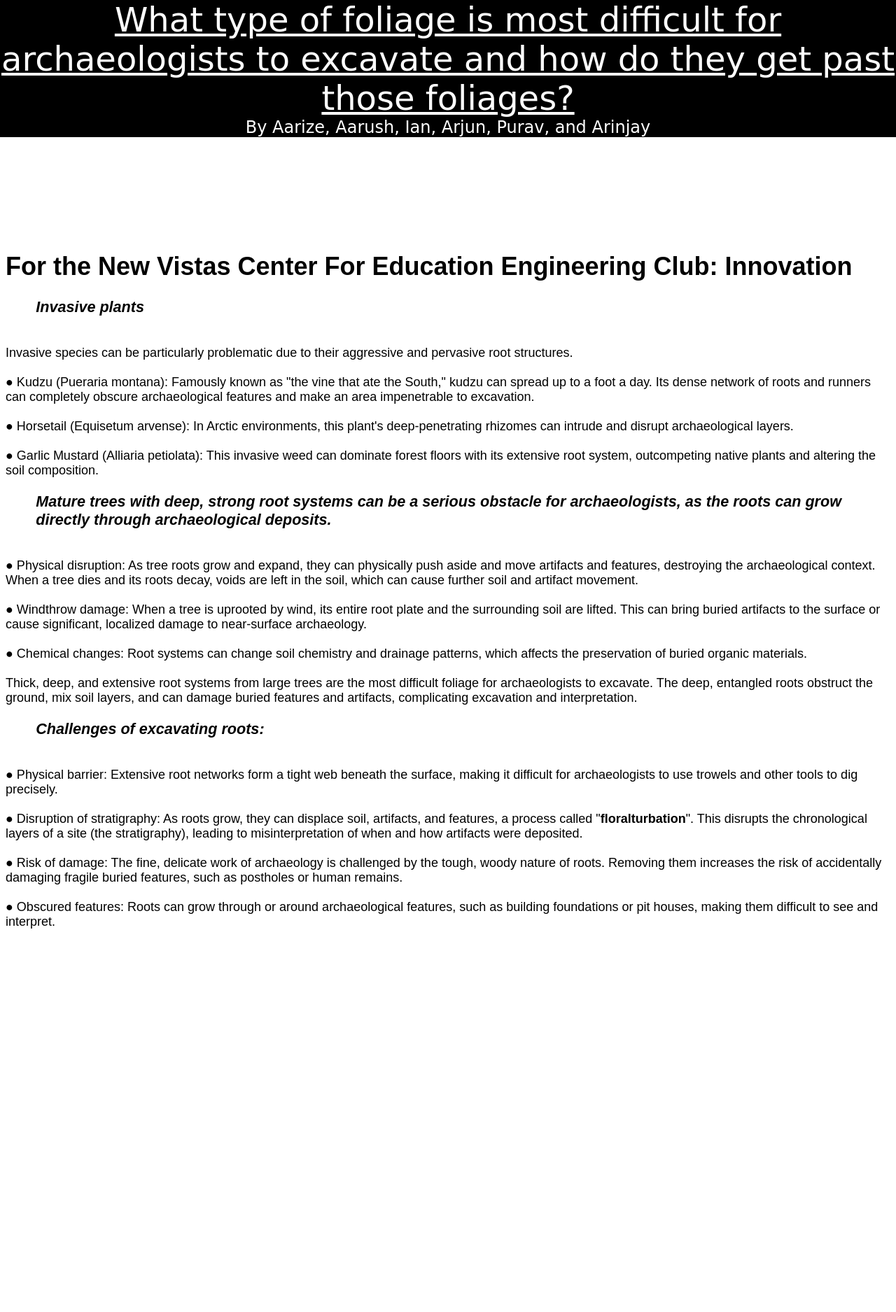
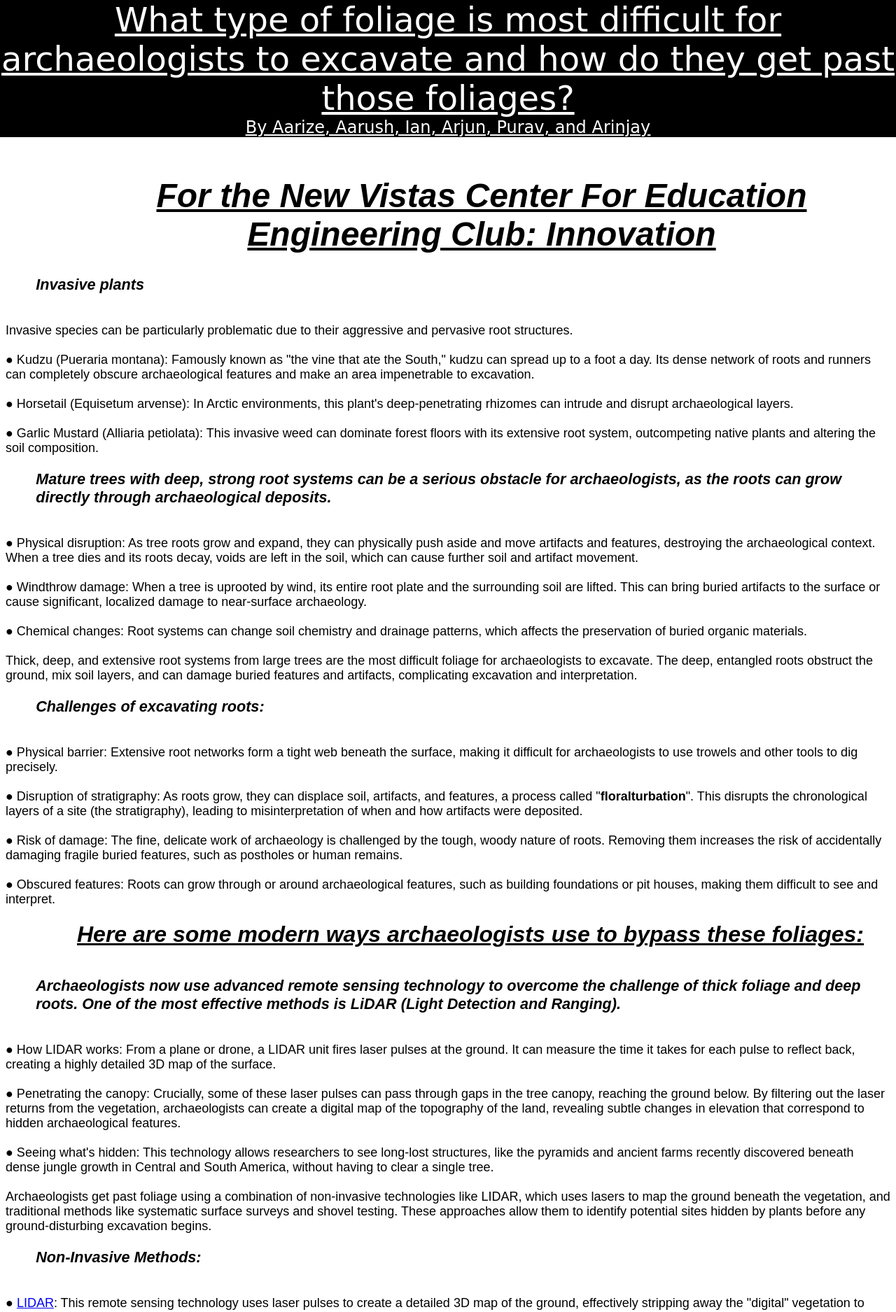
Before and after one commit to AriCho2014/InnovationAri, a plain HTML site: page Main.html in a window 1280 px wide. Shown: the top 1875 px of the page at 70% size. Before the commit the page ends 1346 px from the top, so only its background shows below. Drawn offline with Linux system fonts and the light colour scheme.

Commit message:
changed or added a LOT of things

```diff
--- a/Main.html
+++ b/Main.html
@@ -9,8 +9,8 @@
     </head>
     <body>
         <header>
-            <u>What type of foliage is most difficult for archaeologists to excavate and how do they get past those foliages?</u><div class="names">By Aarize, Aarush, Ian, Arjun, Purav, and Arinjay</div>
-        </header><p style="margin-bottom: 20em; border: none"></p><h1>For the New Vistas Center For Education Engineering Club: Innovation</h1>
+            What type of foliage is most difficult for archaeologists to excavate and how do they get past those foliages?<div class="names">By Aarize, Aarush, Ian, Arjun, Purav, and Arinjay</div>
+        </header><p style="margin-bottom: 14em; border: none"></p><h1 class="title" style="font-size: xxx-large">For the New Vistas Center For Education Engineering Club: Innovation</h1>
         <p>
         <div class="subtitle">Invasive plants </div><br><br>
         Invasive species can be particularly problematic due to their aggressive and pervasive root structures. <br><br>
@@ -25,7 +25,19 @@
         ● Physical barrier: Extensive root networks form a tight web beneath the surface, making it difficult for archaeologists to use trowels and other tools to dig precisely. <br><br>
         ● Disruption of stratigraphy: As roots grow, they can displace soil, artifacts, and features, a process called "<strong>floralturbation</strong>". This disrupts the chronological layers of a site (the stratigraphy), leading to misinterpretation of when and how artifacts were deposited. <br><br>
         ● Risk of damage: The fine, delicate work of archaeology is challenged by the tough, woody nature of roots. Removing them increases the risk of accidentally damaging fragile buried features, such as postholes or human remains. <br><br>
-        ● Obscured features: Roots can grow through or around archaeological features, such as building foundations or pit houses, making them difficult to see and interpret.
+        ● Obscured features: Roots can grow through or around archaeological features, such as building foundations or pit houses, making them difficult to see and interpret.<br><br>
+        <div class="title">Here are some modern ways archaeologists use to bypass these foliages:</div> <br><br>
+        <div class = "subtitle">Archaeologists now use advanced remote sensing technology to overcome the challenge of thick foliage and deep roots. One of the most effective methods is LiDAR (Light Detection and Ranging).</div> <br><br>
+        ● How LIDAR works: From a plane or drone, a LIDAR unit fires laser pulses at the ground. It can measure the time it takes for each pulse to reflect back, creating a highly detailed 3D map of the surface. <br><br>
+        ● Penetrating the canopy: Crucially, some of these laser pulses can pass through gaps in the tree canopy, reaching the ground below. By filtering out the laser returns from the vegetation, archaeologists can create a digital map of the topography of the land, revealing subtle changes in elevation that correspond to hidden archaeological features. <br><br>
+        ● Seeing what's hidden: This technology allows researchers to see long-lost structures, like the pyramids and ancient farms recently discovered beneath dense jungle growth in Central and South America, without having to clear a single tree. <br><br>
+        Archaeologists get past foliage using a combination of non-invasive technologies like LIDAR, which uses lasers to map the ground beneath the vegetation, and traditional methods like systematic surface surveys and shovel testing. These approaches allow them to identify potential sites hidden by plants before any ground-disturbing excavation begins.<br><br><div class="subtitle">Non-Invasive Methods:</div><br><br>
+        ● <a target="_blank" href="https://en.wikipedia.org/wiki/Lidar">LIDAR</a>: This remote sensing technology uses laser pulses to create a detailed 3D map of the ground, effectively stripping away the "digital" vegetation to reveal the landscape underneath. It is especially useful in dense forests where traditional survey methods are impractical. <br><br>
+        ● <a target="_blank" href="https://en.wikipedia.org/wiki/Geophysical_survey">Geophysical surveys</a>: Techniques like <a target="_blank" href="https://en.wikipedia.org/wiki/Ground-penetrating_radar">ground-penetrating radar</a> and <a target="_blank" href="https://en.wikipedia.org/wiki/Magnetometer">magnetometry</a> can detect subsurface structures without digging, providing valuable information about what lies beneath the surface, even under thick foliage.<br><br>
+        <div class = "subtitle">Traditional and physical methods </div><br><br>
+        ● <a target="_blank" href="https://en.wikipedia.org/wiki/Survey_(archaeology)">Surface survey</a>: Archaeologists systematically walk across the area, looking for artifacts on the surface or subtle changes in soil color that might indicate features. This is most effective in areas without dense ground cover. <br><br>
+        ● <a target="_blank" href="https://en.wikipedia.org/wiki/Shovel_test_pit">Shovel testing</a>: In grassy or wooded areas, archaeologists dig small, regularly spaced holes to screen the soil for artifacts, which helps identify sites that are not visible from the surface. <br><br>
+        ● Observation: Archaeologists look for subtle clues on the ground, such as out-of-place plants or slight depressions in the terrain that could indicate past human activity. <br><br>
 
 
         </p>
--- a/Style/Header.css
+++ b/Style/Header.css
@@ -2,12 +2,15 @@ header{
     font-size: xxx-large;
     text-align: center;
     right: 0px;
+    left: 0px;
     background-color: black;
     color: white;
     position: fixed;
     top: 0px;
     font-family: Cursive, Arial, Helvetica, sans-serif;
+    text-decoration: underline;
 }
 .names{
     font-size: x-large;
+    text-decoration: underline;
 }
--- a/Style/Paragraph.css
+++ b/Style/Paragraph.css
@@ -2,9 +2,14 @@ body {
     font-size: large;
     font-family: Arial, Helvetica, sans-serif;
 }
-.subtitle{
+.subtitle, .title {
     font-size: larger;
     font-style: italic;
     font-weight: bold;
     margin-left: 2em;
 }
+.title{
+    text-align: center;
+    font-size: xx-large;
+    text-decoration: underline;
+}
```
